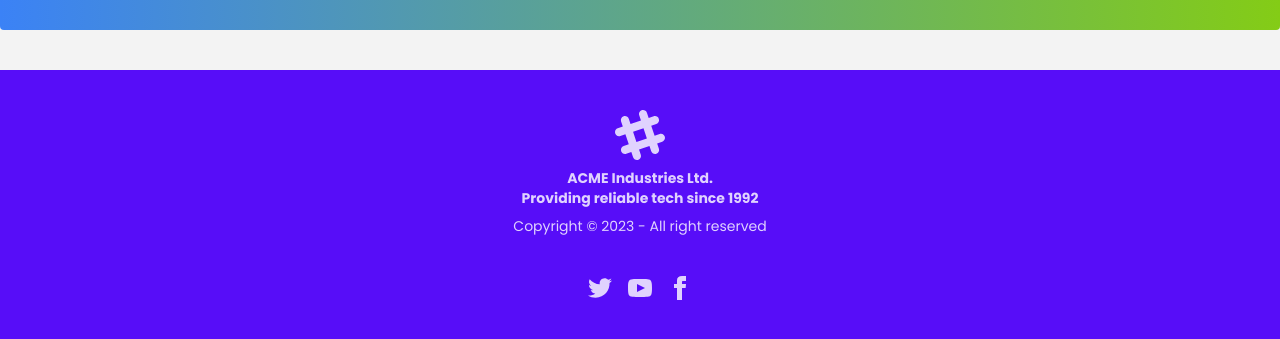
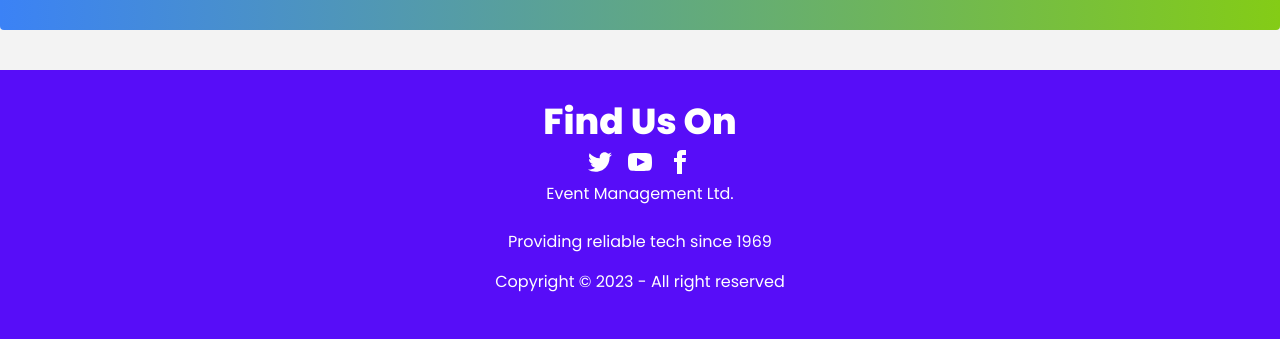
Before and after one commit to ares-oykot/event-management, a React (Vite) app: page / in a window 1280 px wide. Shown: the part 2374-2713 px from the top of the page. Built offline with nearby package versions, Linux system fonts and the light colour scheme; no server answers.

Commit message:
added footer section

```diff
--- a/src/Pages/Shared/Footer/Footer.jsx
+++ b/src/Pages/Shared/Footer/Footer.jsx
@@ -1,21 +1,19 @@
 const Footer = () => {
     return (
         <div>
-            <footer className="footer footer-center p-10 bg-primary text-primary-content">
-                <aside>
-                    <svg width="50" height="50" viewBox="0 0 24 24" xmlns="http://www.w3.org/2000/svg" fillRule="evenodd" clipRule="evenodd" className="inline-block fill-current"><path d="M22.672 15.226l-2.432.811.841 2.515c.33 1.019-.209 2.127-1.23 2.456-1.15.325-2.148-.321-2.463-1.226l-.84-2.518-5.013 1.677.84 2.517c.391 1.203-.434 2.542-1.831 2.542-.88 0-1.601-.564-1.86-1.314l-.842-2.516-2.431.809c-1.135.328-2.145-.317-2.463-1.229-.329-1.018.211-2.127 1.231-2.456l2.432-.809-1.621-4.823-2.432.808c-1.355.384-2.558-.59-2.558-1.839 0-.817.509-1.582 1.327-1.846l2.433-.809-.842-2.515c-.33-1.02.211-2.129 1.232-2.458 1.02-.329 2.13.209 2.461 1.229l.842 2.515 5.011-1.677-.839-2.517c-.403-1.238.484-2.553 1.843-2.553.819 0 1.585.509 1.85 1.326l.841 2.517 2.431-.81c1.02-.33 2.131.211 2.461 1.229.332 1.018-.21 2.126-1.23 2.456l-2.433.809 1.622 4.823 2.433-.809c1.242-.401 2.557.484 2.557 1.838 0 .819-.51 1.583-1.328 1.847m-8.992-6.428l-5.01 1.675 1.619 4.828 5.011-1.674-1.62-4.829z"></path></svg>
-                    <p className="font-bold">
-                        ACME Industries Ltd. <br />Providing reliable tech since 1992
-                    </p>
-                    <p>Copyright © 2023 - All right reserved</p>
-                </aside>
+            <footer className=" footer-center py-8 bg-primary text-white">
+                <h2 className="text-4xl font-black">Find Us On</h2>
                 <nav>
-                    <div className="grid grid-flow-col gap-4">
+                    <div className="flex gap-4 justify-center my-2">
                         <a><svg xmlns="http://www.w3.org/2000/svg" width="24" height="24" viewBox="0 0 24 24" className="fill-current"><path d="M24 4.557c-.883.392-1.832.656-2.828.775 1.017-.609 1.798-1.574 2.165-2.724-.951.564-2.005.974-3.127 1.195-.897-.957-2.178-1.555-3.594-1.555-3.179 0-5.515 2.966-4.797 6.045-4.091-.205-7.719-2.165-10.148-5.144-1.29 2.213-.669 5.108 1.523 6.574-.806-.026-1.566-.247-2.229-.616-.054 2.281 1.581 4.415 3.949 4.89-.693.188-1.452.232-2.224.084.626 1.956 2.444 3.379 4.6 3.419-2.07 1.623-4.678 2.348-7.29 2.04 2.179 1.397 4.768 2.212 7.548 2.212 9.142 0 14.307-7.721 13.995-14.646.962-.695 1.797-1.562 2.457-2.549z"></path></svg></a>
                         <a><svg xmlns="http://www.w3.org/2000/svg" width="24" height="24" viewBox="0 0 24 24" className="fill-current"><path d="M19.615 3.184c-3.604-.246-11.631-.245-15.23 0-3.897.266-4.356 2.62-4.385 8.816.029 6.185.484 8.549 4.385 8.816 3.6.245 11.626.246 15.23 0 3.897-.266 4.356-2.62 4.385-8.816-.029-6.185-.484-8.549-4.385-8.816zm-10.615 12.816v-8l8 3.993-8 4.007z"></path></svg></a>
                         <a><svg xmlns="http://www.w3.org/2000/svg" width="24" height="24" viewBox="0 0 24 24" className="fill-current"><path d="M9 8h-3v4h3v12h5v-12h3.642l.358-4h-4v-1.667c0-.955.192-1.333 1.115-1.333h2.885v-5h-3.808c-3.596 0-5.192 1.583-5.192 4.615v3.385z"></path></svg></a>
                     </div>
                 </nav>
+                <p className="">Event Management Ltd.</p>
+                <br />
+                <span className="">Providing reliable tech since 1969</span>
+                <p className="my-4">Copyright © 2023 - All right reserved</p>
             </footer>
         </div>
     );
```
